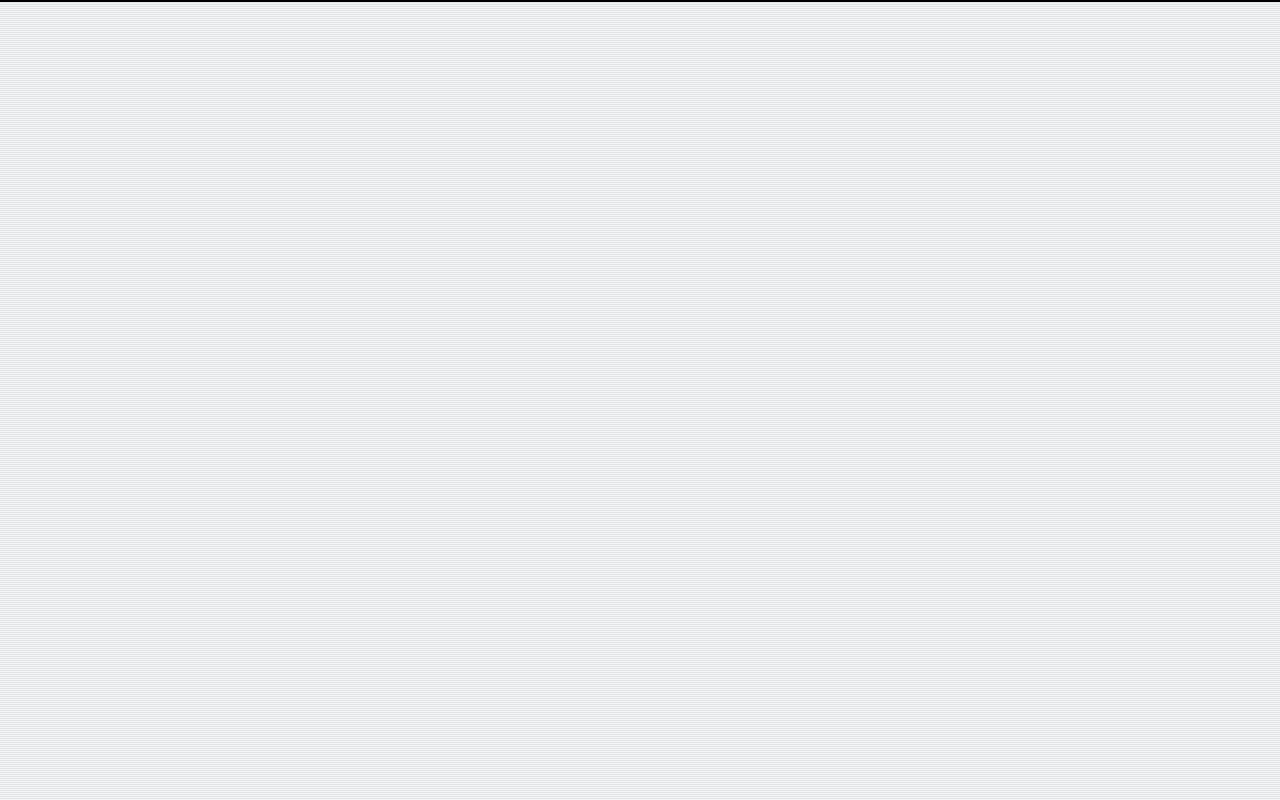
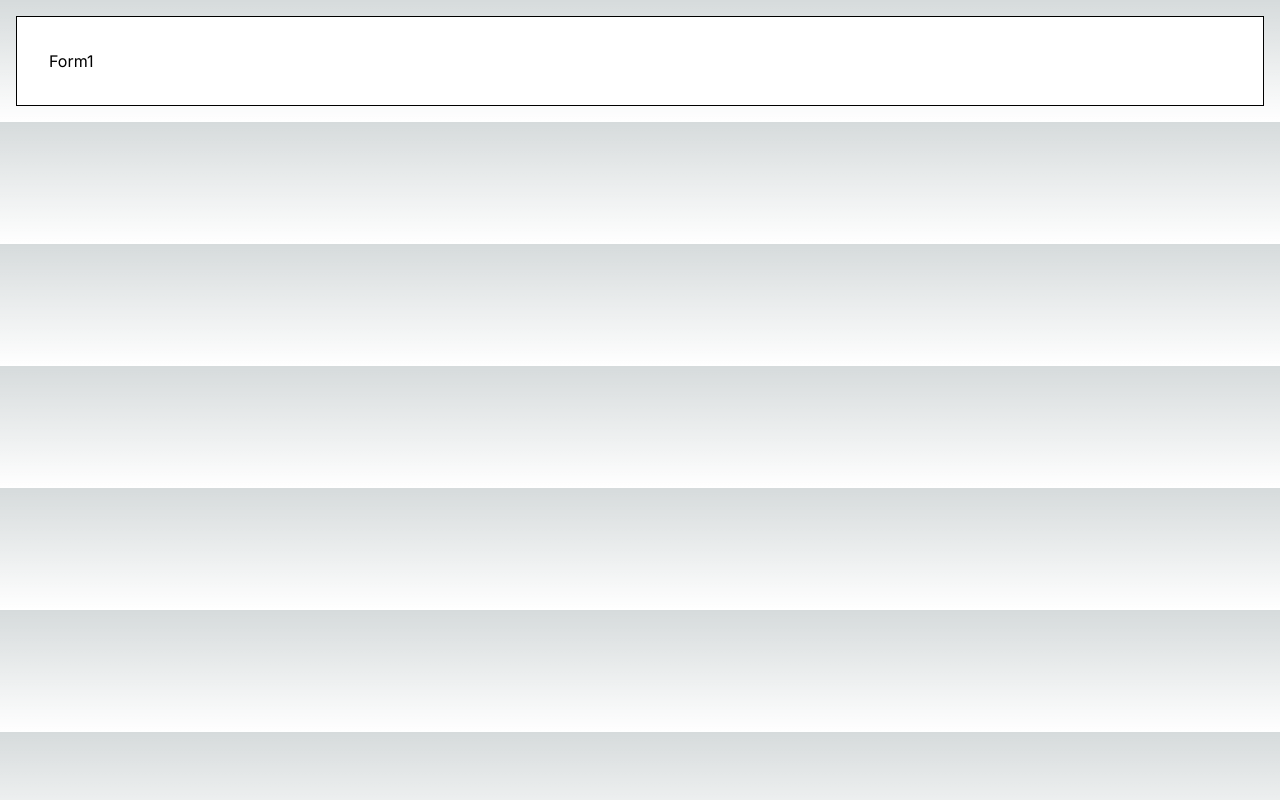
Before and after one commit to code0monkey1/resume-builder-next, a Next.js app: page /form in a window 1280 px wide. Built offline with nearby package versions, Linux system fonts and the light colour scheme.

Commit message:
1 Sept 2023, 11:05

```diff
--- a/app/form/page.tsx
+++ b/app/form/page.tsx
@@ -15,8 +15,10 @@ const Form = () => {
   ]);
 
   return (
-    <div className="relative bg-white border border-solid border-black">
-      <form></form>
+    <div className="relative bg-white border border-solid border-black p-8 m-4">
+      <form>
+        <h2>{Step}</h2>
+      </form>
     </div>
   );
 };
```
